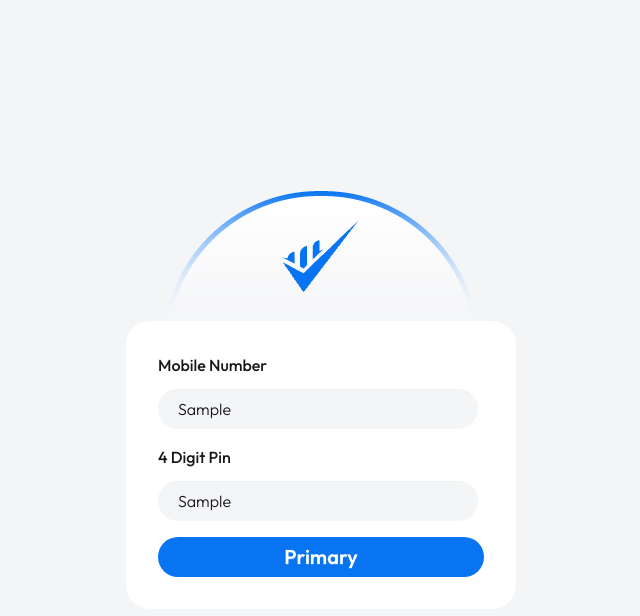
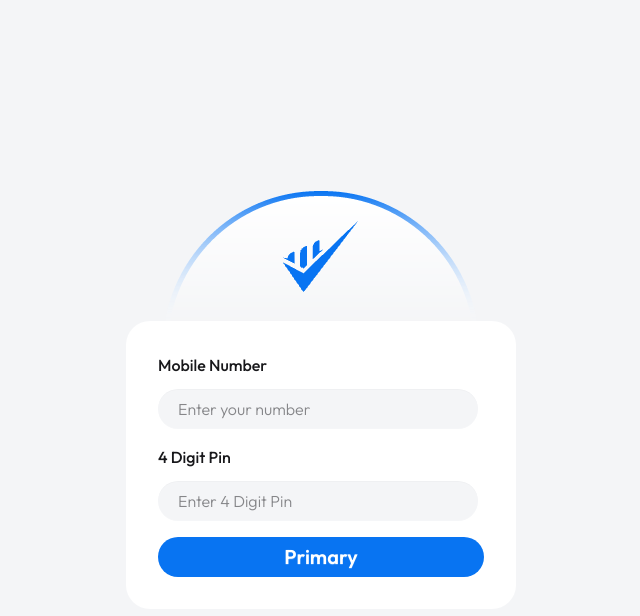
Before and after one commit to Antor-Chowdhury/Payoo-Mobile-Bank, a plain HTML site: page index.html in a window 1280 px wide. Both pictures are taken after typing "Sample", "Sample" into the empty fields and a click on the button "Primary". Shown: the whole page, without its empty margins (319-959 px from the left). Drawn offline with nearby package versions, Linux system fonts and the light colour scheme.

Commit message:
add dom functionality in Login

```diff
--- a/index.html
+++ b/index.html
@@ -32,6 +32,7 @@
         <label class="font-medium text-base" for="">Mobile Number</label>
         <br />
         <input
+          id="mobile-number"
           type="text"
           placeholder="Enter your number"
           class="input bg-[#f4f5f7] mt-3 rounded-4xl px-5 py-4 border-none font-light text-base"
@@ -41,6 +42,7 @@
         <label class="font-medium text-base" for="">4 Digit Pin</label>
         <br />
         <input
+          id="pin-number"
           type="text"
           placeholder="Enter 4 Digit Pin"
           class="input bg-[#f4f5f7] mt-3 rounded-4xl px-5 py-4 border-none font-light text-base"
--- a/script.js
+++ b/script.js
@@ -4,6 +4,27 @@ document
   .getElementById("btn-login")
   .addEventListener("click", function (event) {
     event.preventDefault();
-    console.log("login button clicked");
-    console.log(event);
+
+    const mobileNumber = 01776218402;
+    const pinNumber = 1234;
+
+    const mobileNumberValue = document.getElementById("mobile-number"); // this value will be in string
+
+    const mobileNumberValueConverted = parseInt(mobileNumberValue.value); // converted the value to int for comparing with mobileNumber value.
+
+    const pinNumberValue = document.getElementById("pin-number");
+    const pinNumberValueConverted = parseInt(pinNumberValue.value);
+
+    if (
+      mobileNumberValueConverted === mobileNumber &&
+      pinNumberValueConverted === pinNumber
+    ) {
+      window.location.href = "./home.html";
+    } else {
+      alert("Invalid credential");
+    }
+
+    // clears the input value each time
+    mobileNumberValue.value = "";
+    pinNumberValue.value = "";
   });
```
Also changed, not shown: home.html (added, +11 -0 lines).
